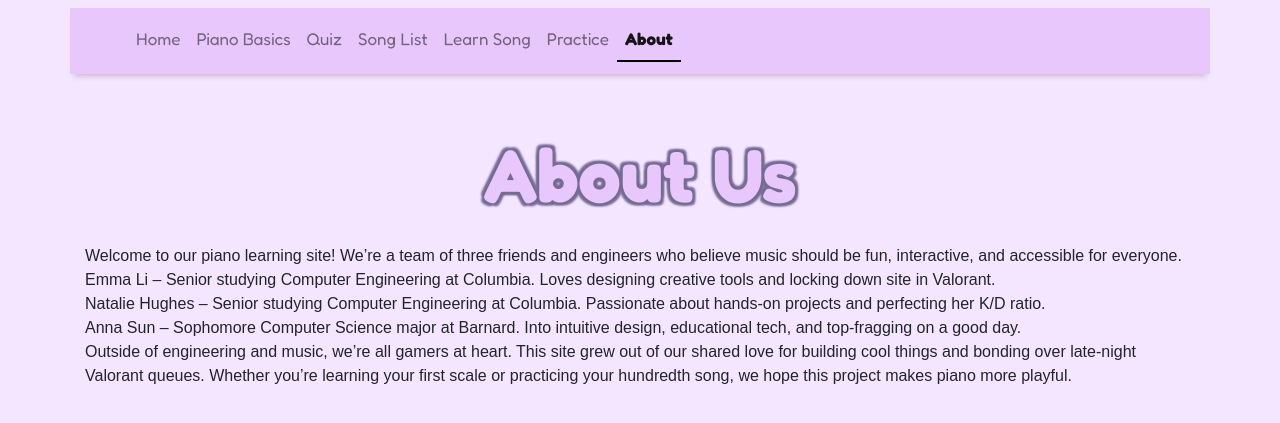
After one commit to liemma/4170project, a Flask app: page /about in a window 1280 px wide. The commit adds this page. Shown: the top 423 px of the page. Run offline with Flask 3, Linux system fonts and the light colour scheme; some libraries are stand-ins or nearby versions; some web fonts are replaced.

Commit message:
created about page

```diff
--- a/server.py
+++ b/server.py
@@ -183,6 +183,10 @@ def log_user_event(action, data=None):
 def home():
     return render_template("home.html")
 
+@app.route('/about')
+def about():
+    return render_template("about.html", about={"title": "About Us"})
+
 @app.route('/piano_basics/<step>')
 def piano_basics(step):
     lesson = basics.get(step)
--- /dev/null
+++ b/templates/about.html
@@ -0,0 +1,26 @@
+{% extends "layout.html" %}
+
+{% block content %}
+    <script>
+        document.addEventListener("DOMContentLoaded", function() {
+        document.querySelector(".about-link")?.classList.add("active");
+        });
+    </script>
+    <div class="container mt-5">
+        <h1 class="text-center mb-4 heading-font">{{ about.title }}</h1>
+    </div>
+
+    <p>
+        Welcome to our piano learning site! We’re a team of three friends and engineers who believe music should be fun, interactive, and accessible for everyone.</br>
+
+        Emma Li – Senior studying Computer Engineering at Columbia. Loves designing creative tools and locking down site in Valorant.</br>
+
+        Natalie Hughes – Senior studying Computer Engineering at Columbia. Passionate about hands-on projects and perfecting her K/D ratio.</br>
+
+        Anna Sun – Sophomore Computer Science major at Barnard. Into intuitive design, educational tech, and top-fragging on a good day.</br>
+
+        Outside of engineering and music, we’re all gamers at heart. This site grew out of our shared love for building cool things and bonding over late-night Valorant queues. Whether you’re learning your first scale or practicing your hundredth song, we hope this project makes piano more playful.
+    </p>
+
+
+{% endblock %}
--- a/templates/layout.html
+++ b/templates/layout.html
@@ -46,7 +46,7 @@
       .navbar-text {
         font-family: 'Fredoka', sans-serif;
         color: #626262;
-
+        font-size: 17px;
       }
     </style>
   </head>
@@ -62,6 +62,7 @@
             <a class="nav-link song-link navbar-text" href="{{ url_for('song_list')}}">Song List</a>
             <a class="nav-link learn-link navbar-text" href="{{ url_for('learn_song', song='1') }}">Learn Song</a>
             <a class="nav-link practice-link navbar-text" href="{{ url_for('song_list') }}">Practice</a>
+            <a class="nav-link about-link navbar-text" href="{{ url_for('about') }}">About</a>
           </div>
         </div>
       </div>
```
